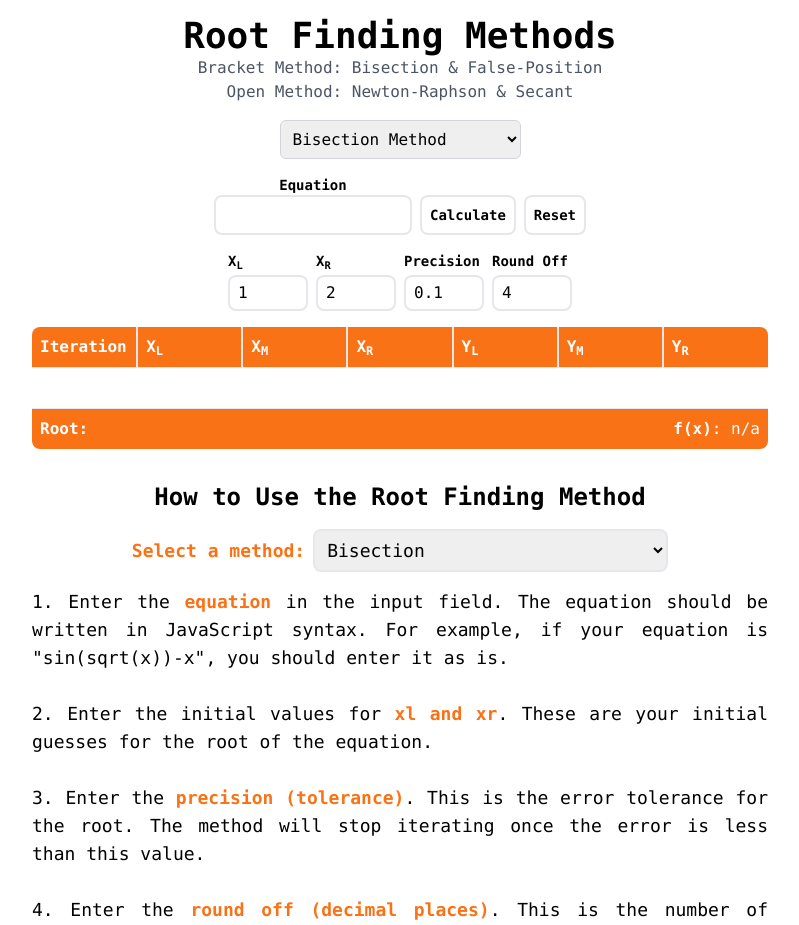
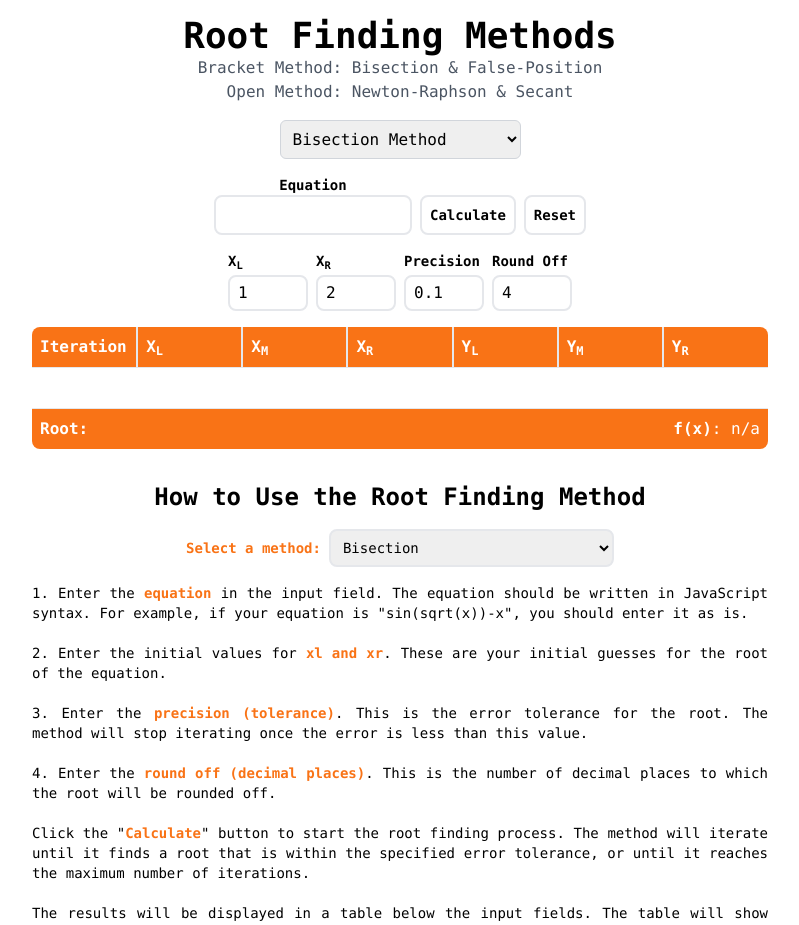
Before and after one commit to tfudoinkebs/cosc110-g3, a React (Vite) app: page / in a window 1280 px wide. Shown: the top 925 px of the page, without its empty margins (240-1039 px from the left). Built offline with nearby package versions, Linux system fonts and the light colour scheme.

Commit message:
fixed text size

```diff
--- a/src/components/howtouse.jsx
+++ b/src/components/howtouse.jsx
@@ -8,7 +8,7 @@ const HowToUse = () => {
   };
 
   return (
-    <div className="w-full p-4 pt-8 text-center font-mono text-lg md:w-4/5 lg:w-3/5">
+    <div className="w-full p-4 pt-8 text-center font-mono text-sm md:w-4/5 lg:w-3/5">
       <h1 className="mb-4 text-2xl font-bold">
         How to Use the Root Finding Method
       </h1>
```
